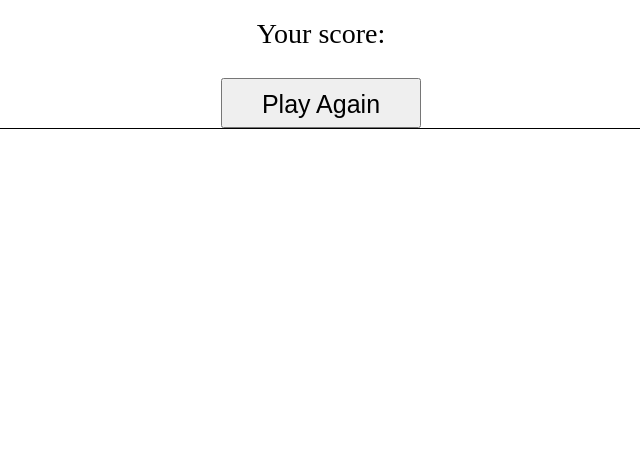
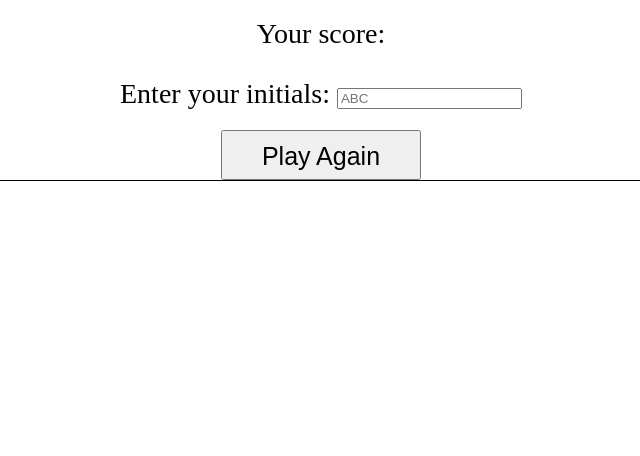
Before and after one commit to JadenMerzetti/Il-miglior-quiz, a plain HTML site: page HighScoresPage.html in a window 1280 px wide. Shown: the part 344-800 px from the top of the page, without its empty margins (319-959 px from the left). Drawn offline with Linux system fonts and the light colour scheme.

Commit message:
Last changes

```diff
--- a/HighScoresPage.html
+++ b/HighScoresPage.html
@@ -10,8 +10,12 @@
     <section>
       <h1>The Quiz has Ended</h1>
       <h3>Thank You for Playing</h3>
-      <p id="scoreText">Your score: <span id="timeValue"></span></p>
-      <button  class="my-button" onclick="playAgain()">Play Again</button>
+      <p id="scoreText">Your score: <span id="scoreValue"></span></p>
+      <form>
+        <label for="initials">Enter your initials:</label>
+        <input type="text" id="initials" name="initials" maxlength="3" placeholder="ABC" required>
+      </form>
+      <button class="my-button" onclick="playAgain()">Play Again</button>
     </section>
   </body>
 </html>
```
Also changed, not shown: Script.js (line endings or trailing spaces).
